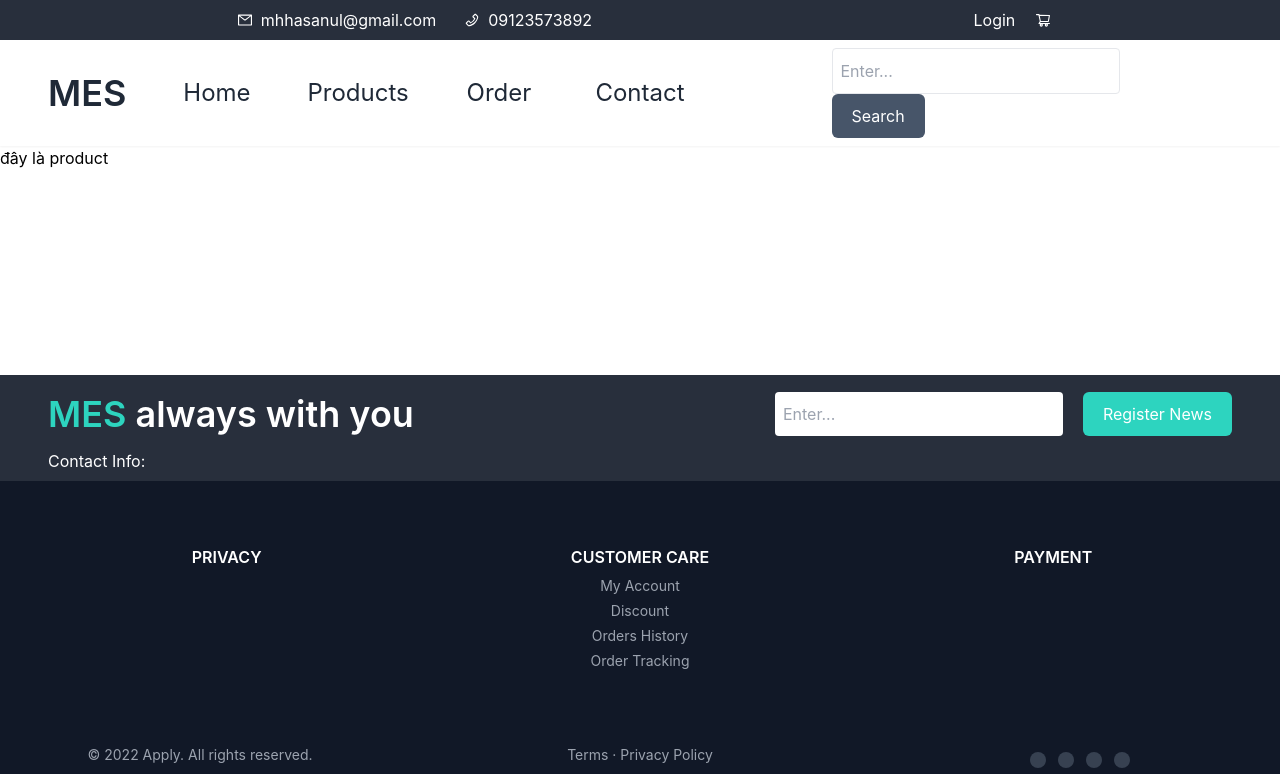
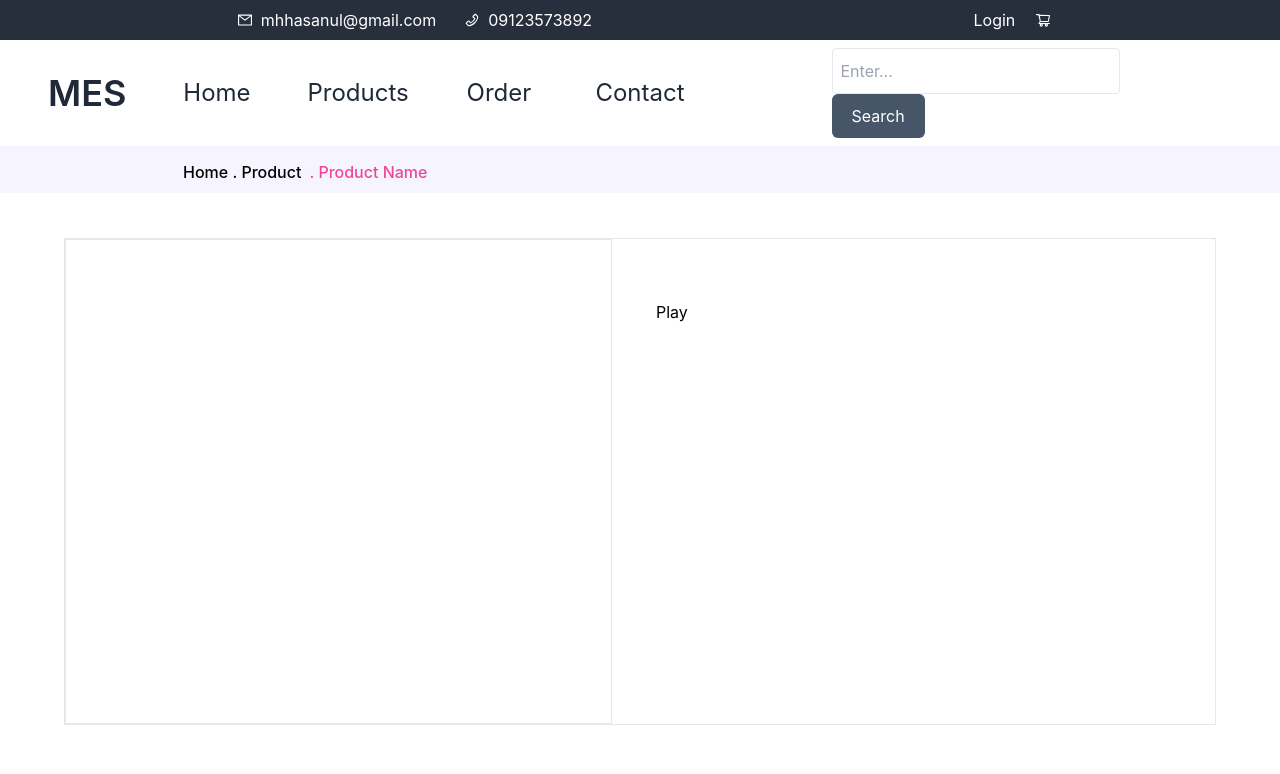
Before and after one commit to eNViDAT0001/WebMES, a React (Create React App) app: page /product in a window 1280 px wide. Shown: the top 774 px of the page. Built offline with nearby package versions, Linux system fonts and the light colour scheme.

Commit message:
xong 60% frame of productDetail, butt........... also not have redux

```diff
--- a/src/components/Product/Category/HeaderBar.js
+++ b/src/components/Product/Category/HeaderBarCategory.js
@@ -1,4 +1,4 @@
-const HeaderBar = () =>{
+const HeaderBarCategory = () =>{
     return(
     <div className="w-full h-47px bg-gray-header">
         <div className="flex justify-start items-center flex-row flex-nowrap py-14px px-183px font-medium text-base">
@@ -8,4 +8,4 @@ const HeaderBar = () =>{
     </div>)
 }
 
-export default HeaderBar
+export default HeaderBarCategory
--- a/src/components/Product/Category/ListOfProducts.js
+++ b/src/components/Product/Category/ListOfProducts.js
@@ -15,8 +15,8 @@ const ListOfProducts = () => {
                                     <h1 className='font-normal text-purple-name-product text-sm mr-9px'>${data.priceSale}</h1>
                                     <h1 className='font-normal text-pink-price-sale text-sm line-through mb-10px mr-4'>${data.price}</h1>
                                     <Rating
-                                        emptySymbol={<img src={starNotActive} className="w-4 h-4 mr-1" />}
-                                        fullSymbol={<img src={starActive} className="w-4 h-4 mr-1" />}
+                                        emptySymbol={<img src={starNotActive} alt="starDisable" className="w-4 h-4 mr-1" />}
+                                        fullSymbol={<img src={starActive} alt="star" className="w-4 h-4 mr-1" />}
                                         initialRating = {data.rating}
                                         readonly = {true}
                                     />
--- a/src/components/Product/Category/RatingItems.js
+++ b/src/components/Product/Category/RatingItems.js
@@ -13,8 +13,8 @@ const RatingItem = () =>{
                 <div key={rating.id} className= "flex flex-row items-center mb-2">
                     <input type="checkbox" className=" w-4 h-4 mr-9px accent-yellow-check-rating-item"/>
                     <Rating
-                        emptySymbol={<img src={starNotActive} className="w-4 h-4 mr-1" />}
-                        fullSymbol={<img src={starActive} className="w-4 h-4 mr-1" />}
+                        emptySymbol={<img src={starNotActive} alt="starNotDisable"className="w-4 h-4 mr-1" />}
+                        fullSymbol={<img src={starActive} alt="starDisable" className="w-4 h-4 mr-1" />}
                         readonly = {true}
                         initialRating = {rating.star}
                     />
--- a/src/components/Product/Category/index.js
+++ b/src/components/Product/Category/index.js
@@ -1,4 +1,4 @@
-import HeaderBar from "./HeaderBar"
+import HeaderBarCategory from "./HeaderBarCategory"
 import OptionBar from "./OptionBar"
 import ProductBrand from "./ProductBrand"
 import RatingItem from "./RatingItems"
@@ -7,8 +7,8 @@ import ListOfProducts from "./ListOfProducts"
 
 const Category = () => {
     return(
-    <div className=" flex-auto" >
-        <HeaderBar />
+    <div>
+        <HeaderBarCategory />
         <OptionBar />
         <div className="flex justify-center ">
                 <div className="flex flex-row justify-around mt-100px w-1171px">
--- a/src/components/Product/HomeBrand.jsx
+++ b/src/components/Product/HomeBrand.jsx
@@ -1,7 +1,5 @@
 import React from 'react'
-const Product = (props) => {
 
-}
 function HomeBrand() {
   return (
     <div>{}</div>
--- /dev/null
+++ b/src/components/Product/ProductDetail/DetailInformation.js
@@ -0,0 +1,6 @@
+const DetailInformation = () =>{
+    return(<div className="w-full h-649px mt-50px bg-gray-product-detail-information border">
+
+    </div>)
+}
+export default DetailInformation
--- /dev/null
+++ b/src/components/Product/ProductDetail/HeaderBarProductDetail.js
@@ -0,0 +1,11 @@
+const HeaderBarProductDetail = () =>{
+    return(
+    <div className="w-full h-47px bg-gray-header">
+        <div className="flex justify-start items-center flex-row flex-nowrap py-14px px-183px font-medium text-base">
+            <h1>Home . Product</h1>
+            <h1 className="text-pink-500 ml-2">.    Product Name</h1>
+        </div>
+    </div>)
+}
+
+export default HeaderBarProductDetail
--- /dev/null
+++ b/src/components/Product/ProductDetail/ProductBasicInformation.js
@@ -0,0 +1,13 @@
+const ProductBasicInformation = () =>{
+    return(
+        <div className="mt-45px w-1152px h-487px border flex flex-row">
+            <div className="w-547px h-full border">
+
+            </div>
+            <div className="ml-11 mt-61px">
+                <h1>Play</h1>
+            </div>
+        </div>
+    )
+}
+export default ProductBasicInformation
--- /dev/null
+++ b/src/components/Product/ProductDetail/index.js
@@ -0,0 +1,18 @@
+import HeaderBarProductDetail from "./HeaderBarProductDetail"
+import ProductBasicInformation from "./ProductBasicInformation"
+import DetailInformation from "./DetailInformation"
+const ProductDetail = () => {
+    return(
+        <div>
+            <HeaderBarProductDetail />
+            <div className="flex justify-center">
+                <ProductBasicInformation />{/*both image, price, something and easily understand */}
+            </div>
+            <DetailInformation />
+
+        </div>
+
+    )
+}
+
+export default ProductDetail
--- a/src/pages/Product/ProductPage.js
+++ b/src/pages/Product/ProductPage.js
@@ -1,10 +1,10 @@
 
 import { Fragment } from "react";
-
+import ProductDetail from "../../components/Product/ProductDetail";
 const ProductPage = () =>{
     return(
         <Fragment>
-                <div>đây là product</div>
+            <ProductDetail />
         </Fragment>
     )
 }
--- a/tailwind.config.js
+++ b/tailwind.config.js
@@ -16,17 +16,24 @@ module.exports = {
         '17px': '17px',
         '25px': '25px',
         '27px': '27px',
+        '45px': '45px',
         '46px': '46px',
         '47px': '47px',
+        '50px': '50px',
         '55px': '55px',
         '60px': '60px',
+        '61px': '61px',
         '100px': '100px',
         '183px': '183px',
         '200px':'200px',
         '230px': '230px',
         '375px': '375px',
+        '487px': '487px',
+        '547px': '547px',
+        '649px':'649px',
         '921px': '921px',
-        '1171px': '1171px'
+        '1152px': '1152px',
+        '1171px': '1171px',
       },
       colors: {
         'gray-header': '#F6F5FF',//gray
@@ -34,6 +41,7 @@ module.exports = {
         'gray-text-in-select': "#8A8FB9",//gray
         'gray-text-product-brand': "#7E81A2",//gray
         'gray-text-product-content': '#9295AA',//gray
+        'gray-product-detail-information': '#F9F8FE',
         'purple-text': '#151875',//purple
         'purple-text-2': '#3F509E',//purple
         'purple-name-product': '#111C85',
```
